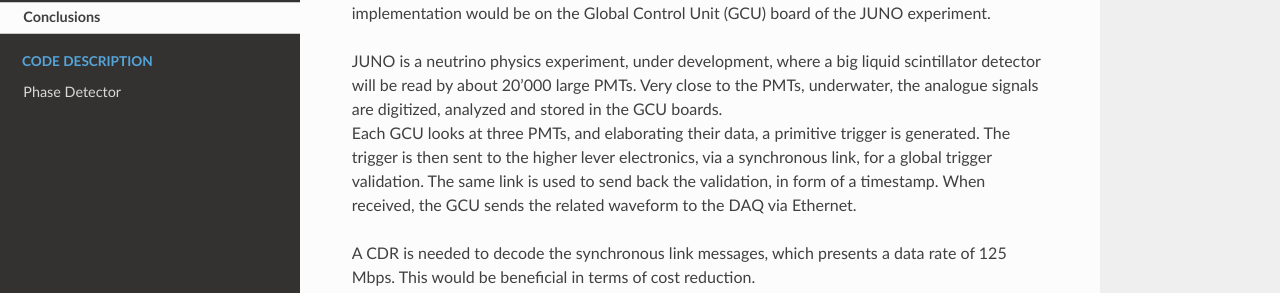
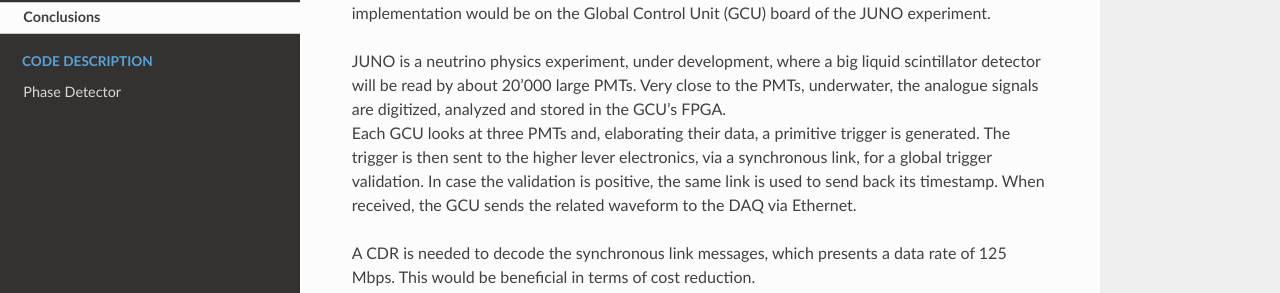
Before and after one commit to FilMarini/FPGA_CDR_core, a Sphinx documentation site: the page built from docs/source/paper/conclusions.rst, in a window 1280 px wide. Shown: the part 254-547 px from the top of the page. Built offline with Sphinx 7.4.7 and the Read the Docs theme 2.0.0, drawn with Linux system fonts in a browser that asks for light colours.

Commit message:
first draft

```diff
--- a/docs/source/paper/conclusions.rst
+++ b/docs/source/paper/conclusions.rst
@@ -6,7 +6,7 @@
 
 The design is intended to work with a data rate of 125 Mbps. At such data rate, a possible implementation would be on the Global Control Unit (GCU) board of the JUNO experiment.
 
-| JUNO is a neutrino physics experiment, under development, where a big liquid scintillator detector will be read by about 20'000 large PMTs. Very close to the PMTs, underwater, the analogue signals are digitized, analyzed and stored in the GCU boards.
-| Each GCU looks at three PMTs, and elaborating their data, a primitive trigger is generated. The trigger is then sent to the higher lever electronics, via a synchronous link, for a global trigger validation. The same link is used to send back the validation, in form of a timestamp. When received, the GCU sends the related waveform to the DAQ via Ethernet.
+| JUNO is a neutrino physics experiment, under development, where a big liquid scintillator detector will be read by about 20'000 large PMTs. Very close to the PMTs, underwater, the analogue signals are digitized, analyzed and stored in the GCU's FPGA.
+| Each GCU looks at three PMTs and, elaborating their data, a primitive trigger is generated. The trigger is then sent to the higher lever electronics, via a synchronous link, for a global trigger validation. In case the validation is positive, the same link is used to send back its timestamp. When received, the GCU sends the related waveform to the DAQ via Ethernet.
 
 A CDR is needed to decode the synchronous link messages, which presents a data rate of 125 Mbps. This would be beneficial in terms of cost reduction.
--- a/docs/source/paper/phase_detector.rst
+++ b/docs/source/paper/phase_detector.rst
@@ -24,11 +24,12 @@
 
 Practical implementation
 ========================
-| By using two clocks with 50% duty cycle and orthogonal with each-other (:math:`\pi / 2` of phase difference), it is possible to divide the entire 360 degrees clock period into four quandrants.
+| By using two clocks with 50% duty cycle and orthogonal with each-other (:math:`\pi / 2` of phase difference), it is possible to divide the entire 360 degrees clock period into four quandrants, as shown in :numref:`quadrants` .
 | The two phase detector (one for each clock) indicate the quandrants where the data signal transition is located, updating this information at every new data edge.
 
 If the data phase is shifting with respect to the clock edges, than the quadrant that detects the transition will change, in a direction compatible with the phase shifting direction.
 
+.. _quadrants:
 .. figure:: phase_detector/quadrants.png
    :scale: 50%
    :align: center
@@ -36,8 +37,9 @@
    The division of the clock period in four equal qudrants (indicated by the Roman numerals). :math:`I_{CLK}` stands for In-phase Clock, which is the reference, :math:`Q_{CLK}` stands for Quadrature Clock, which idetifies the :math:`+ \pi / 2` (or :math:`- \pi /2`) phase difference  clock. To idetify a quandrant, an Early (E) and Late (L) notation (Clk vs Data) is used. If a data transition is first located in quadrant III and then in quadrant II, the data phase is shifting to the left, which equals that the data transitions are based on a clock faster than the NCO clock.
 
 
-The implementation of such a kind of phase detector is still under evaluation. One possible solution is to use two Alexander type Bang-Bang phase detector, one working with the reference clock, the other with the :math:`\pi / 2` phase offset, to idetify the quadrants, and adjust the NCO frequency at every quadrant transition.
+The implementation of such a kind of phase detector is still under evaluation. One possible solution is to use two Alexander type Bang-Bang phase detector (:numref:`bbpd`), one working with the reference clock, the other with the :math:`\pi / 2` phase offset, to idetify the quadrants, and adjust the NCO frequency at every quadrant transition.
 
+.. _bbpd:
 .. figure:: phase_detector/BBPD.png
    :scale: 70%
    :align: center
```
